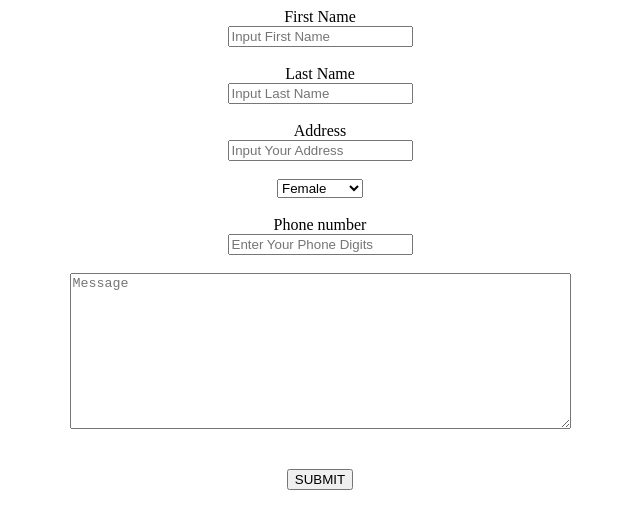
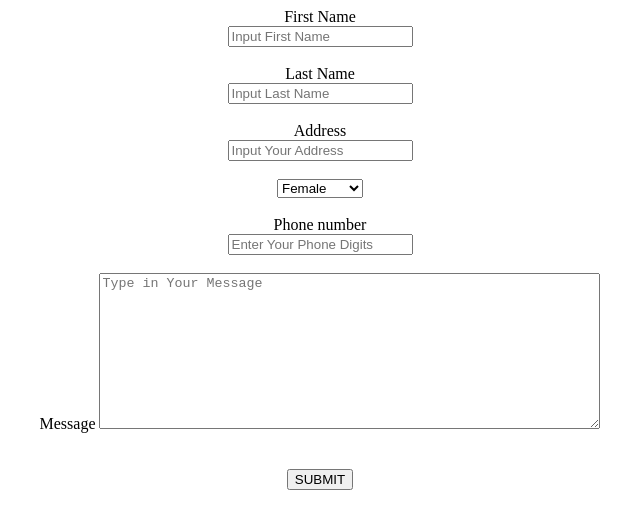
Before and after one commit to Lawrenebube/forms, a plain HTML site: page index.html in a window 1280 px wide. Shown: the whole page, without its empty margins (320-960 px from the left). Drawn offline with Linux system fonts and the light colour scheme.

Commit message:
first commit

```diff
--- a/index.html
+++ b/index.html
@@ -5,6 +5,11 @@
     <meta http-equiv="X-UA-Compatible" content="IE=edge">
     <meta name="viewport" content="width=device-width, initial-scale=1.0">
     <title>Document</title>
+    <style>
+        body{
+            text-align: center
+        }
+    </style>
 
 </head>
 <body style="text-align: center";>
@@ -23,7 +28,8 @@
         </select><br><br>
         <label for="phnumber">Phone number</label><br>
         <input type="number" id="phnumber" placeholder="Enter Your Phone Digits"><br><br>
-        <textarea name="message" rows="10" cols="60" placeholder="Message"></textarea><br><br><br>
+        <label for="message">Message</label>
+        <textarea name="message" rows="10" cols="60" placeholder="Type in Your Message"></textarea><br><br><br>
         <input type="submit"value="SUBMIT">
     </form>
 </body>
```
